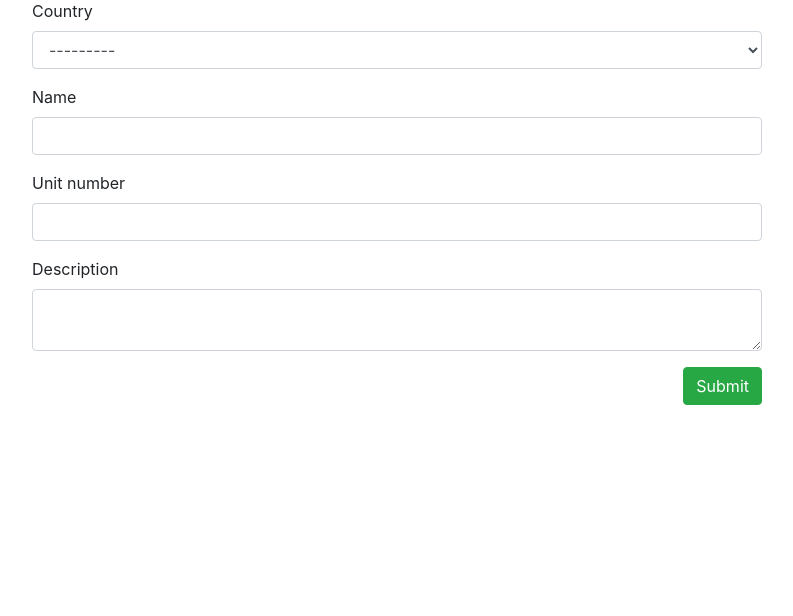
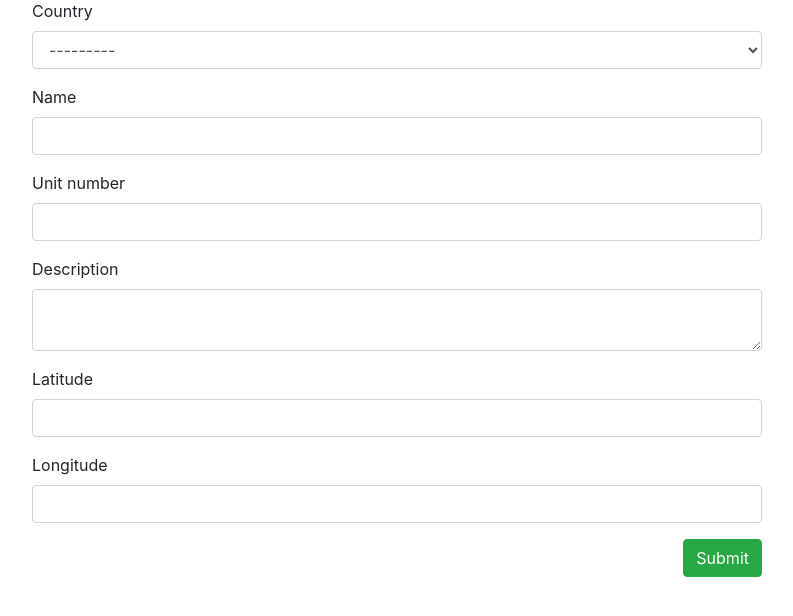
Before and after one commit to trk9001/ecook-angaza, a Django app: page /unit-numbers/create/ in a window 1280 px wide. Shown: the part 81-697 px from the top of the page, without its empty margins (243-1036 px from the left). Run offline with Django 3.2, Linux system fonts and the light colour scheme; a user stored in the database is signed in; tables that the repository leaves empty hold one stand-in row (values such as "Sample post").

Commit message:
Lat long added in unit number

```diff
--- a/reports/models.py
+++ b/reports/models.py
@@ -16,6 +16,8 @@
     name = models.CharField(max_length=50, blank=True, null=True)
     unit_number = models.PositiveIntegerField()
     description = models.TextField(blank=True, null=True)
+    latitude = models.FloatField(blank=True, null=True)
+    longitude = models.FloatField(blank=True, null=True)
     created_at = models.DateTimeField(auto_now_add=True)
     updated_at = models.DateTimeField(auto_now=True)
 
--- a/reports/templates/reports/unit_numbers/form.html
+++ b/reports/templates/reports/unit_numbers/form.html
@@ -39,3 +39,21 @@
         <span class="text-danger">{{ error }}</span>
     {% endfor %}
 </div>
+
+<div class="form-group">
+    <label for="{{ form.latitude.id_for_label }}">{{ form.latitude.label }}</label>
+    <input type="text" name="{{ form.latitude.name }}" id="{{ form.latitude.id_for_label }}" class="form-control" value="{{ form.latitude.value|default_if_none:'' }}">
+
+    {% for error in form.latitude.errors %}
+        <span class="text-danger">{{ error }}</span>
+    {% endfor %}
+</div>
+
+<div class="form-group">
+    <label for="{{ form.longitude.id_for_label }}">{{ form.longitude.label }}</label>
+    <input type="text" name="{{ form.longitude.name }}" id="{{ form.longitude.id_for_label }}" class="form-control" value="{{ form.longitude.value|default_if_none:'' }}">
+
+    {% for error in form.longitude.errors %}
+        <span class="text-danger">{{ error }}</span>
+    {% endfor %}
+</div>
```
Also changed, not shown: reports/migrations/0007_auto_20210218_1027.py (added).
